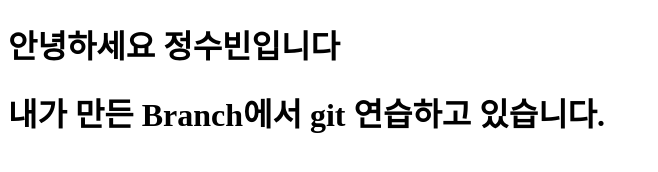
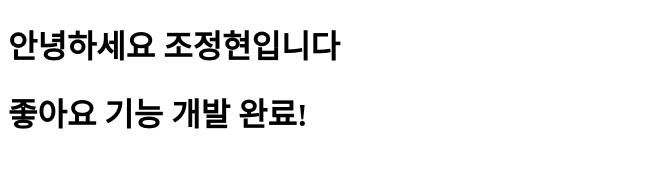
Before and after one commit to AWS-Cloud-School-6/demo-repository, a website: page index.html in a window 1280 px wide. Shown: the whole page, without its empty margins (0-658 px from the left). Drawn offline with Linux system fonts and the light colour scheme.

Commit message:
#17 Feat/좋아요 기능 개발
index.html : 이름 바꾸고, 좋아요 기능 개발 완료!

```diff
--- a/index.html
+++ b/index.html
@@ -8,8 +8,8 @@
 </head>
 
 <body>
-    <h1>안녕하세요 정수빈입니다</h1>
-    <h1>내가 만든 Branch에서 git 연습하고 있습니다.</h1>
+    <h1>안녕하세요 조정현입니다</h1>
+    <h1>좋아요 기능 개발 완료!</h1>
 </body>
 
 </html>
```
